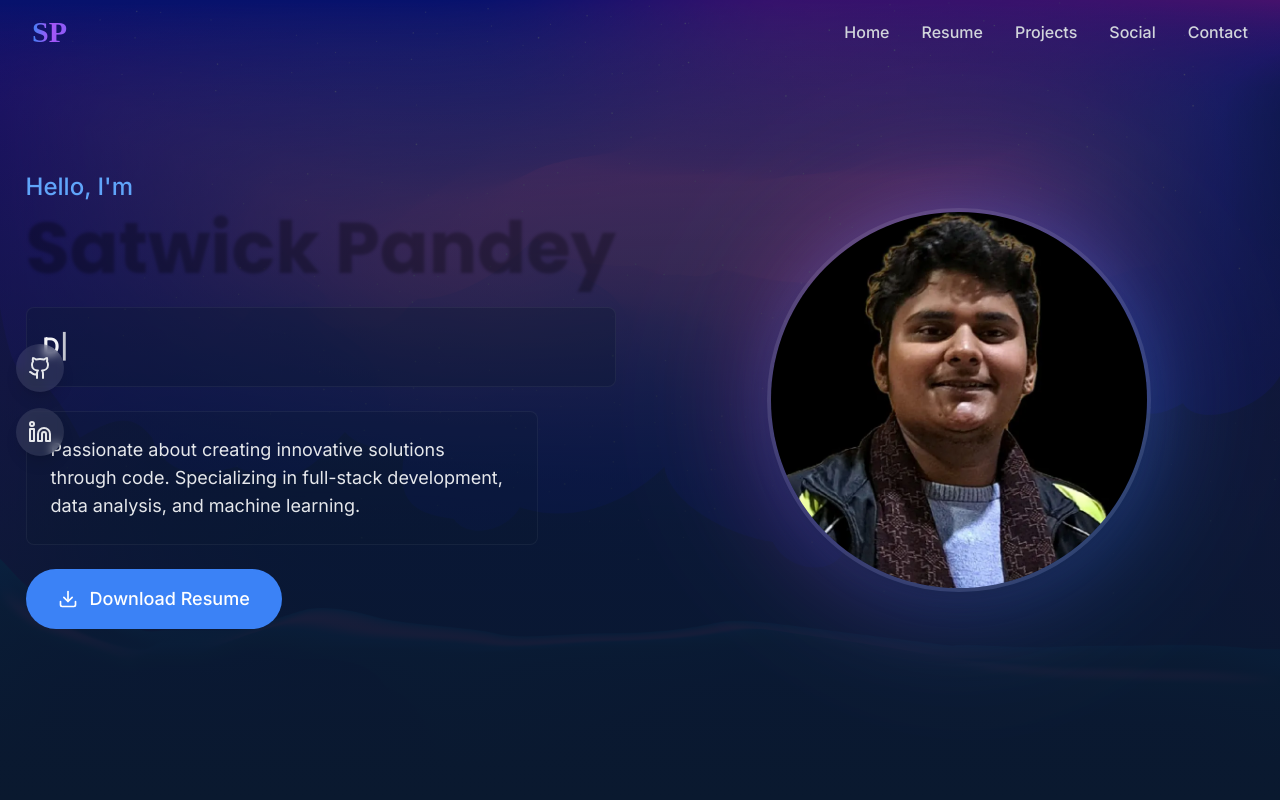
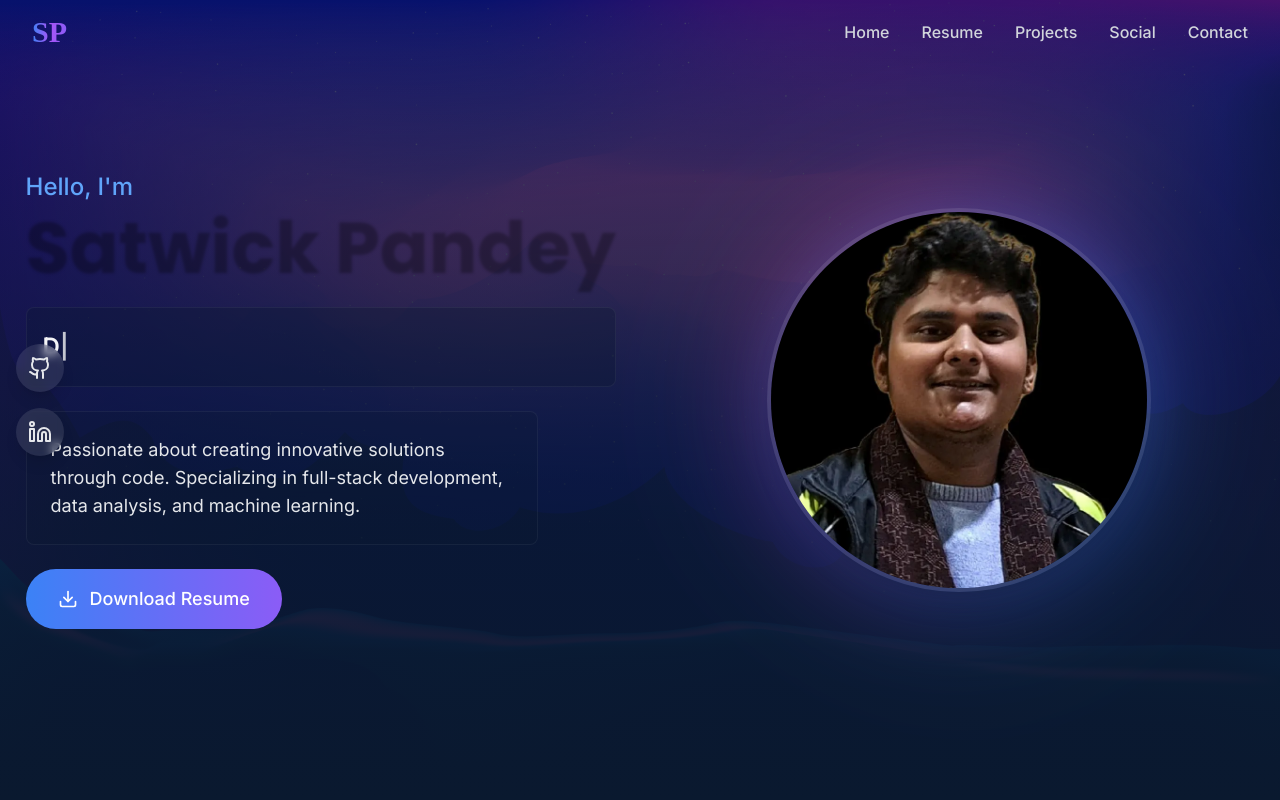
Before and after one commit to spsatwickpandey/project, a React (Vite) app: page / in a window 1280 px wide. Shown: the top 800 px of the page. Built offline with nearby package versions, Linux system fonts and the light colour scheme.

Commit message:
Update Hero.tsx

```diff
--- a/src/components/Hero.tsx
+++ b/src/components/Hero.tsx
@@ -86,7 +86,7 @@ function Hero() {
           <a
             href="/Satwick_Pandey_Resume.pdf"
             download
-            className="group inline-flex items-center px-6 sm:px-8 py-3 sm:py-4 rounded-full bg-primary-500 text-white w-full sm:w-auto justify-center hover:bg-primary-600 transition-colors"
+            className="group inline-flex items-center px-6 sm:px-8 py-3 sm:py-4 rounded-full bg-gradient-to-r from-primary-500 to-accent-500 text-white w-full sm:w-auto justify-center hover:bg-primary-600 transition-colors"
           >
             <Download className="mr-3" size={20} />
             <span className="font-medium text-base sm:text-lg">Download Resume</span>
```
